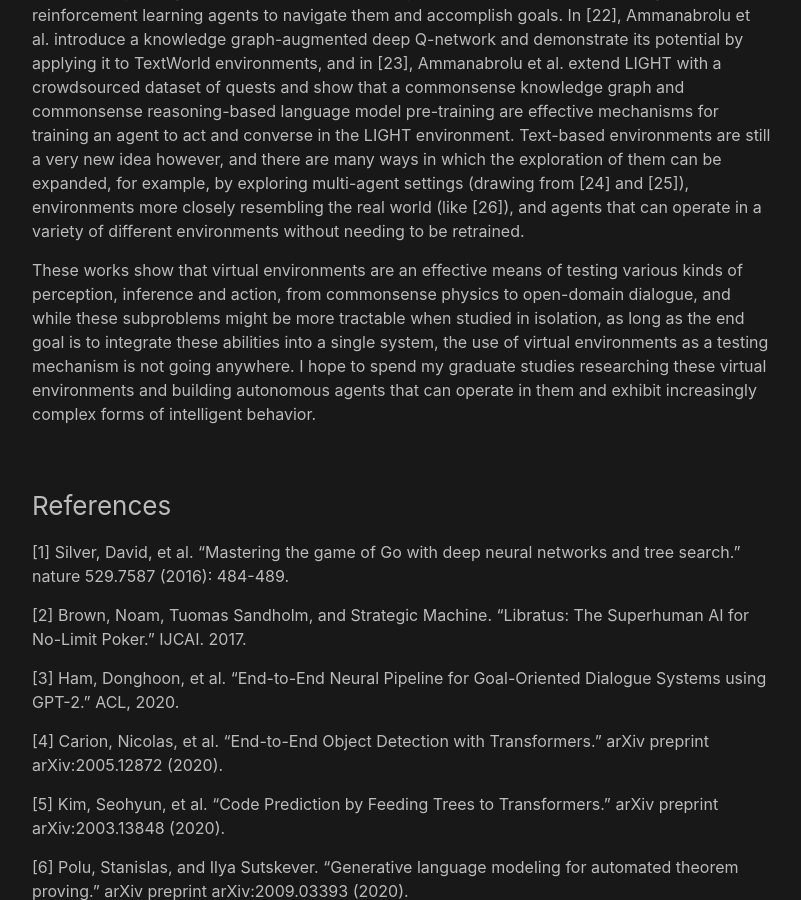
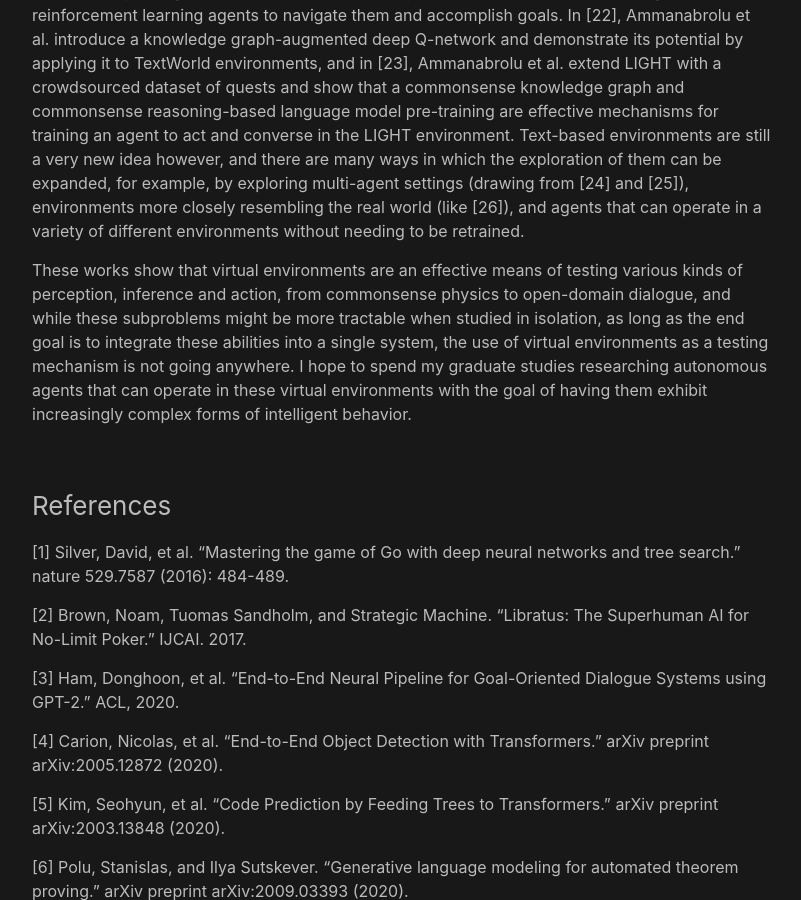
Before and after one commit to josephcappadona/josephcappadona.github.io, a Jekyll site: the page built from _posts/2020-11-01-games-as-benchmarks.md, in a window 1280 px wide and 900 px high, scrolled down 1470 px. Shown: the whole window, without its empty margins (238-1039 px from the left). Built offline with Jekyll 4.4.1, drawn with Linux system fonts in a browser that asks for light colours.

Commit message:
Update 2020-11-01-games-as-benchmarks.md

```diff
--- a/_posts/2020-11-01-games-as-benchmarks.md
+++ b/_posts/2020-11-01-games-as-benchmarks.md
@@ -18,7 +18,8 @@ For example, take the fairly new MineRL Competition [19]. The competition used c
 
 The use of text-based adventure games has also proved a promising means of testing AI systems. In 2018, Microsoft published TextWorld [20], an open-source library for text-based game generation, and in 2019, Urbanek et al. published LIGHT [21], a crowdsourced text adventure game designed for the study of grounded dialogue. These environments are typically modeled as partially observable Markov decision processes, and researchers design reinforcement learning agents to navigate them and accomplish goals. In [22], Ammanabrolu et al. introduce a knowledge graph-augmented deep Q-network and demonstrate its potential by applying it to TextWorld environments, and in [23], Ammanabrolu et al. extend LIGHT with a crowdsourced dataset of quests and show that a commonsense knowledge graph and commonsense reasoning-based language model pre-training are effective mechanisms for training an agent to act and converse in the LIGHT environment. Text-based environments are still a very new idea however, and there are many ways in which the exploration of them can be expanded, for example, by exploring multi-agent settings (drawing from [24] and [25]), environments more closely resembling the real world (like [26]), and agents that can operate in a variety of different environments without needing to be retrained.
 
-These works show that virtual environments are an effective means of testing various kinds of perception, inference and action, from commonsense physics to open-domain dialogue, and while these subproblems might be more tractable when studied in isolation, as long as the end goal is to integrate these abilities into a single system, the use of virtual environments as a testing mechanism is not going anywhere. I hope to spend my graduate studies researching these virtual environments and building autonomous agents that can operate in them and exhibit increasingly complex forms of intelligent behavior.
+These works show that virtual environments are an effective means of testing various kinds of perception, inference and action, from commonsense physics to open-domain dialogue, and while these subproblems might be more tractable when studied in isolation, as long as the end goal is to integrate these abilities into a single system, the use of virtual environments as a testing mechanism is not going anywhere. I hope to spend my graduate studies researching autonomous agents that can operate in these virtual environments with the goal of having them exhibit increasingly complex forms of intelligent behavior.
+
 
 
 ### References
```
